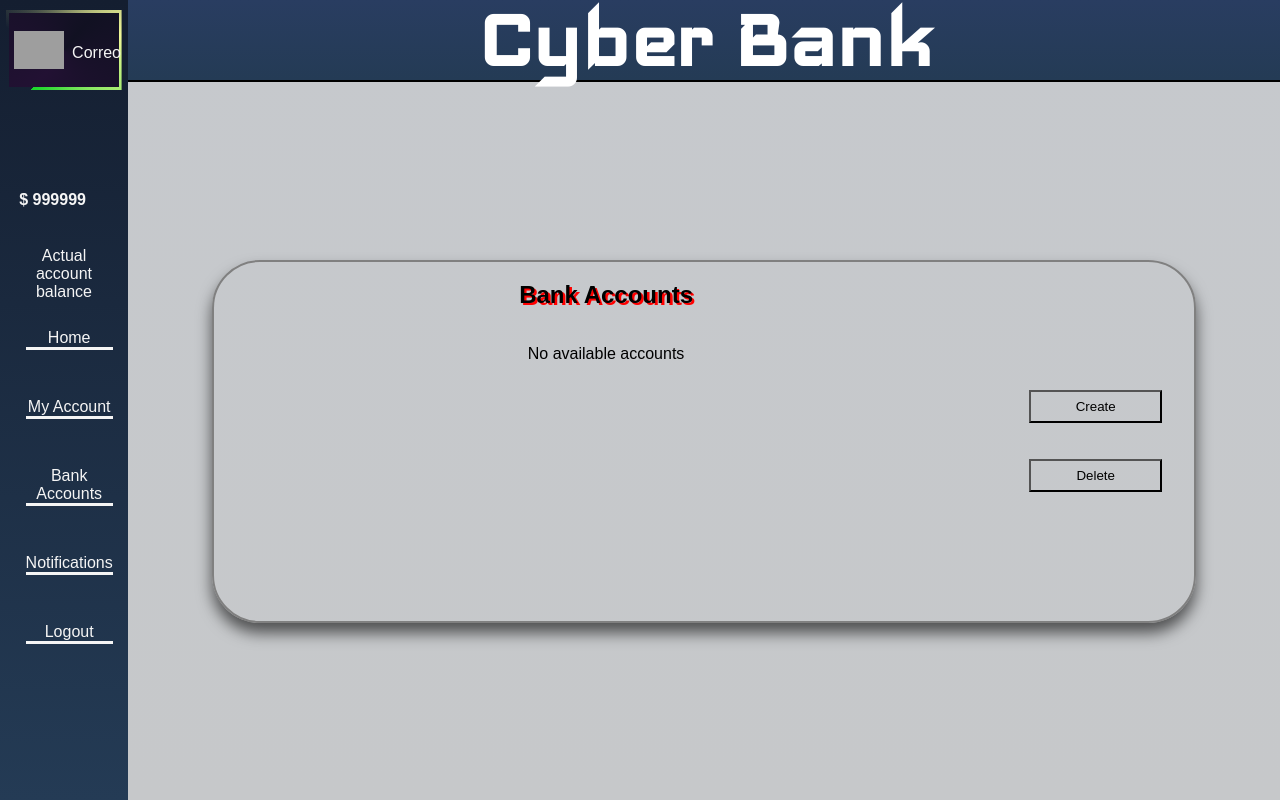
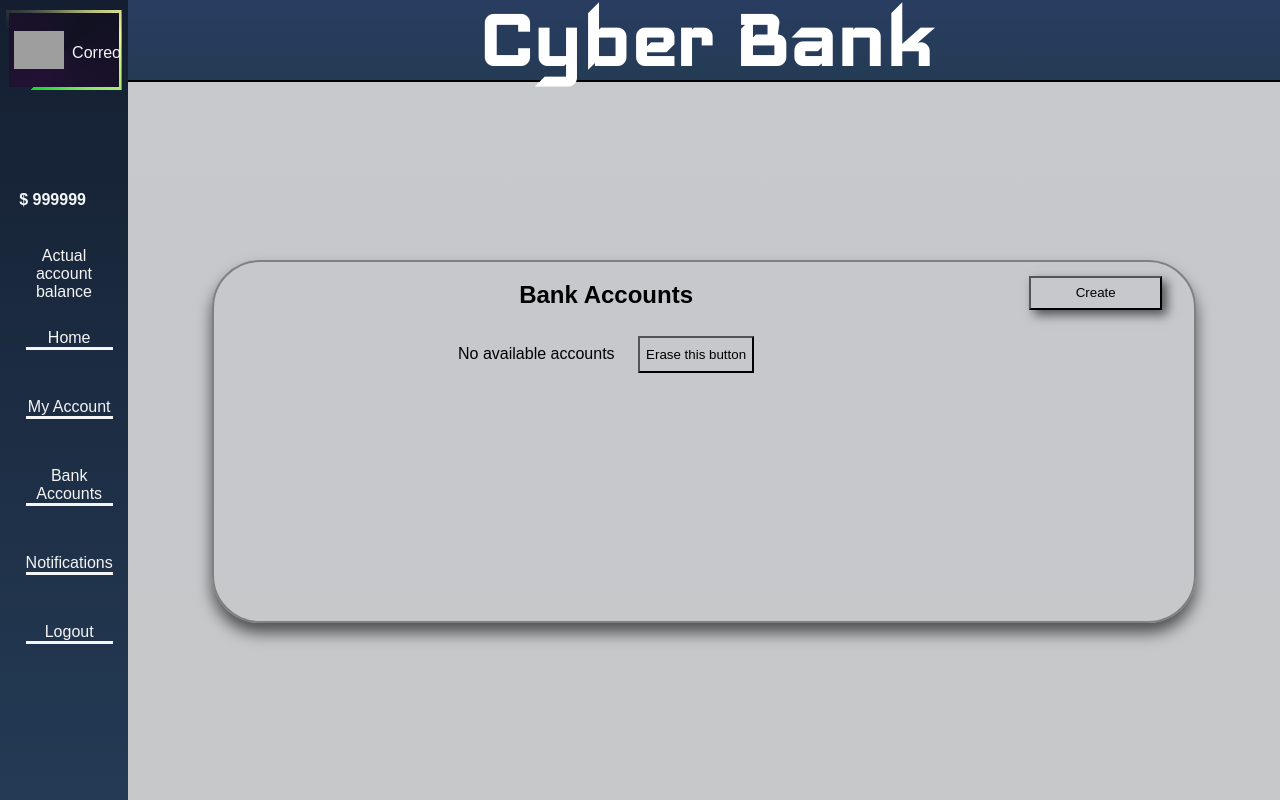
Before and after one commit to PereReynesSolera/Solera_BankPractice, a React (Create React App) app: page /accounts in a window 1280 px wide. Built offline with nearby package versions, Linux system fonts and the light colour scheme; grey boxes are pictures that could not be loaded.

Commit message:
"Another one bite the dust"

```diff
--- a/src/components/Bank_Accounts/BankAccounts.css
+++ b/src/components/Bank_Accounts/BankAccounts.css
@@ -45,17 +45,42 @@
     width: 20%;
     height: 100%;
     display: flex;
-    justify-content: center;
+    justify-content: start;
     align-items: center;
     flex-direction: column;
     gap: 10%;
 }
 
 .Der button{
+    margin-top: 7.5%;
     height: 2.5em;
     width: 10em;
+    box-shadow: 5px 5px 10px rgba(0,0,0,.6);
 }
 
-.headerdos{
-    text-shadow: 0.1em 0.1em red;
+.Izq button:hover{
+    box-shadow: none;
 }
+
+.create:hover{
+    color: black;
+    background-color: lightgreen;
+    box-shadow: 5px 5px 10px rgba(0,0,0,.6);
+}
+
+.delete:hover{
+    background-color: red;
+}
+
+.p-button{
+    width: 100%;
+    display: flex;
+    justify-content: center;
+    align-items: center;
+    flex-direction: row;
+    gap: 3%;
+}
+
+.p-button button{
+    height: 75%;
+}
--- a/src/components/Bank_Accounts/BankAccounts.js
+++ b/src/components/Bank_Accounts/BankAccounts.js
@@ -17,17 +17,26 @@ const BankAccounts = () => {
             <div className="Izq">
               <h2 className="headerdos">Bank Accounts</h2>
               {accounts.length <= 0 ? (
-                  <p>No available accounts</p>
+                <div className="p-button">
+                    <p>No available accounts</p>
+                    <button type="button" className="delete">Erase this button</button>
+                </div>
+
                 ) : (
                   accounts.map((account) => {
-                    return <p>{account}</p>;
+                    return (
+                    <div className="p-button">
+                        <p>{account}</p>
+                        <button type="button" className="delete">Delete</button>
+                    </div>
+                    );
                   })
                 )
               }
             </div>
             <div className="Der">
               <button type="button" className="create">Create</button>
-              <button type="button" className="delete">Delete</button>
+              {/*<button type="button" className="delete">Delete</button>*/}
             </div>
           </div>
         </div>
```
